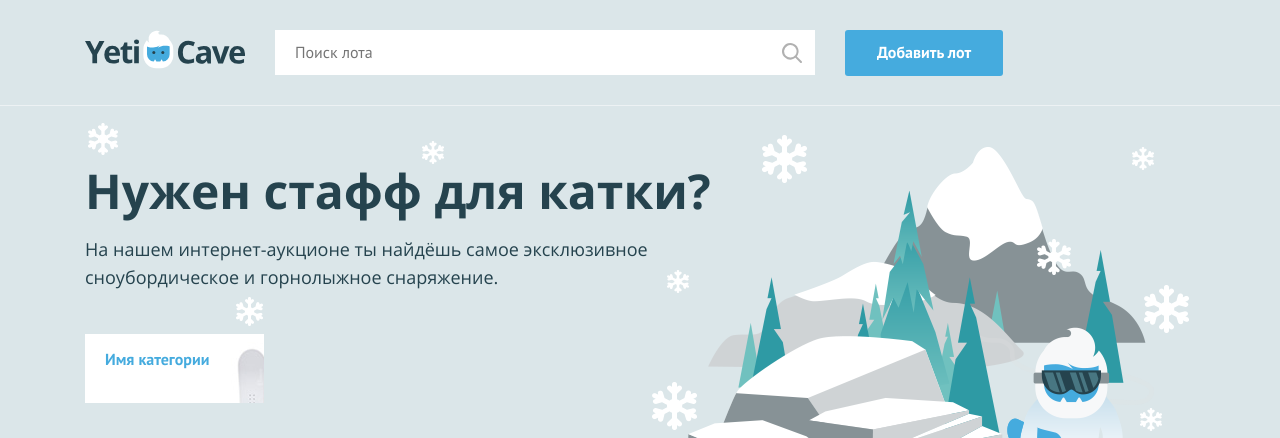
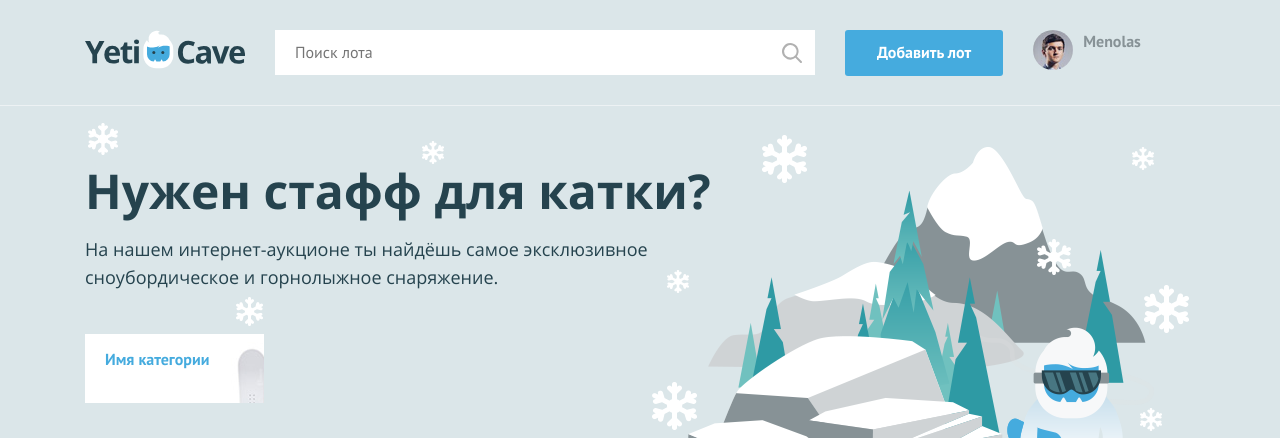
Before and after one commit to Menolas/yeticave, a PHP site: page / in a window 1280 px wide. Shown: the top 438 px of the page. Run offline with PHP 8.4, Linux system fonts and the light colour scheme.

Commit message:
user-menu

```diff
--- a/index.php
+++ b/index.php
@@ -1,7 +1,7 @@
 <?php
 $is_auth = rand(0, 1);
 
-$user_name = ''; // укажите здесь ваше имя
+$user_name = 'Menolas'; // укажите здесь ваше имя
 $user_avatar = 'img/user.jpg';
 ?>
 <!DOCTYPE html>
@@ -29,7 +29,25 @@ $user_avatar = 'img/user.jpg';
 
         <nav class="user-menu">
 
-        <!-- здесь должен быть PHP код для показа аватара пользователя -->
+            <?php if ($is_auth === 1): ?>
+
+                  <div class="user-menu__image">
+                    <img src="img/user.jpg" width="40" height="40" alt="Пользователь">
+                  </div>
+                  <div class="user-menu__logged">
+                    <p><?=$user_name;?></p>
+                  </div>
+            <?php else: ?>
+
+                    <ul class="user-menu__list">
+                        <li class="user-menu__item">
+                          <a href="#">Регистрация</a>
+                        </li>
+                        <li class="user-menu__item">
+                          <a href="#">Вход</a>
+                        </li>
+                    </ul>
+            <?php endif; ?>
 
         </nav>
     </div>
```
